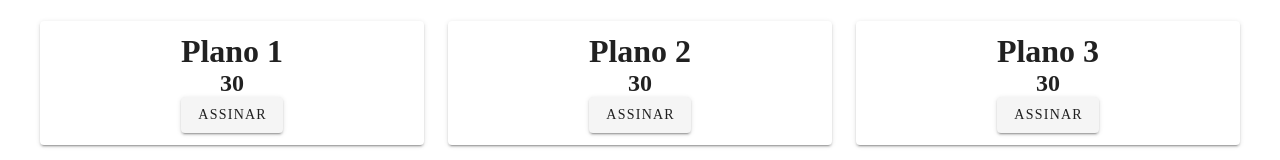
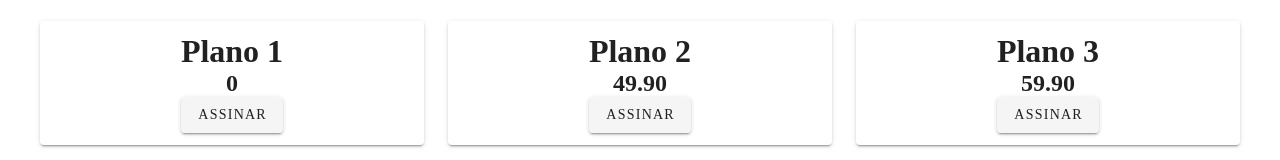
Before and after one commit to BrunoRisso58/pi-2-semestre, a Nuxt app: page /planos in a window 1280 px wide. Shown: the part 199-359 px from the top of the page. Built offline with nearby package versions, Linux system fonts and the light colour scheme.

Commit message:
testando variaveis

```diff
--- a/components/planos/planos.vue
+++ b/components/planos/planos.vue
@@ -29,9 +29,9 @@ export default {
     data: () => ({
 
         planos: [
-          { name: 'Plano 1', valor: 30 },
-          { name: 'Plano 2', valor: 30 },
-          { name: 'Plano 3', valor: 30 },
+          { name: 'Plano 1', valor: '0' },
+          { name: 'Plano 2', valor: '49.90' },
+          { name: 'Plano 3', valor: '59.90' },
 
         ]
         }),
```
